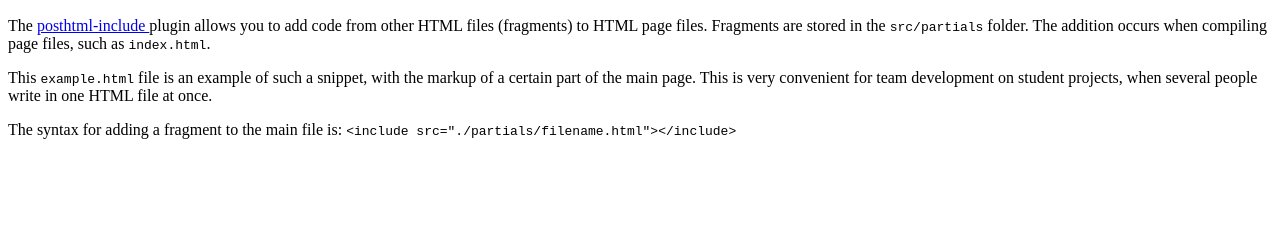
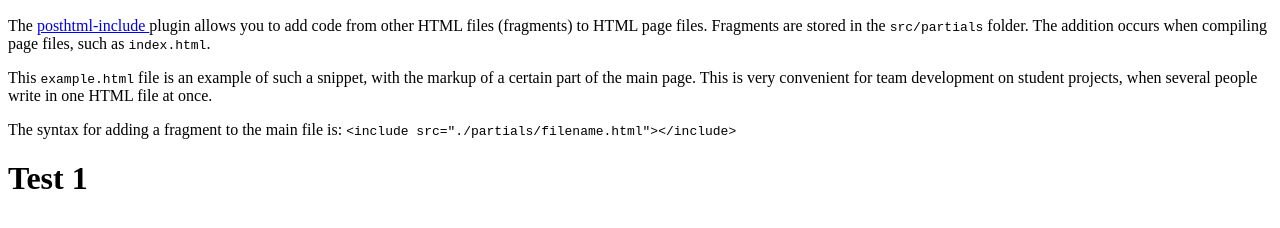
Before and after one commit to Xav8/goit-js-team-project, a plain HTML site: page index.html in a window 1280 px wide. Shown: the part 166-394 px from the top of the page. Drawn offline with Linux system fonts and the light colour scheme.

Commit message:
Deploying to gh-pages from @ Xav8/goit-js-team-project@563d713548e3cdcc8f36fed3b33b4853ba8b0a1a 🚀

```diff
--- a/index.html
+++ b/index.html
@@ -1 +1 @@
-<!DOCTYPE html><html lang="ru"><head><meta charset="utf-8"><meta name="viewport" content="width=device-width, initial-scale=1.0"><title>Page title</title><link rel="stylesheet" href="/goit-js-team-project/index.569a4d11.css"><script type="module" src="/goit-js-team-project/index.cdc84ddc.js"></script><script src="/goit-js-team-project/index.6c2642bc.js" nomodule="" defer></script></head><body>  <article class="example" id="uk"> <h1>HTML-partials</h1>  <img src="/goit-js-team-project/logo.268195b3.png" alt="" width="320"> <p> The <a href="https://github.com/posthtml/posthtml-include" target="_blank" rel="noopener noreferrer"> posthtml-include </a> plugin allows you to add code from other HTML files (fragments) to HTML page files. Fragments are stored in the <code>src/partials</code> folder. The addition occurs when compiling page files, such as <code>index.html</code>. </p> <p> This <code>example.html</code> file is an example of such a snippet, with the markup of a certain part of the main page. This is very convenient for team development on student projects, when several people write in one HTML file at once. </p> <p> The syntax for adding a fragment to the main file is: <code> &lt;include src="./partials/filename.html"&gt;&lt;/include&gt;</code> </p> <div class="background"></div> </article> </body></html>
+<!DOCTYPE html><html lang="ru"><head><meta charset="utf-8"><meta name="viewport" content="width=device-width, initial-scale=1.0"><title>Page title</title><link rel="stylesheet" href="/goit-js-team-project/index.569a4d11.css"><script type="module" src="/goit-js-team-project/index.cdc84ddc.js"></script><script src="/goit-js-team-project/index.6c2642bc.js" nomodule="" defer></script></head><body>  <article class="example" id="uk"> <h1>HTML-partials</h1>  <img src="/goit-js-team-project/logo.268195b3.png" alt="" width="320"> <p> The <a href="https://github.com/posthtml/posthtml-include" target="_blank" rel="noopener noreferrer"> posthtml-include </a> plugin allows you to add code from other HTML files (fragments) to HTML page files. Fragments are stored in the <code>src/partials</code> folder. The addition occurs when compiling page files, such as <code>index.html</code>. </p> <p> This <code>example.html</code> file is an example of such a snippet, with the markup of a certain part of the main page. This is very convenient for team development on student projects, when several people write in one HTML file at once. </p> <p> The syntax for adding a fragment to the main file is: <code> &lt;include src="./partials/filename.html"&gt;&lt;/include&gt;</code> </p> <div class="background"></div> </article> <h1>Test 1</h1> </body></html>
```
